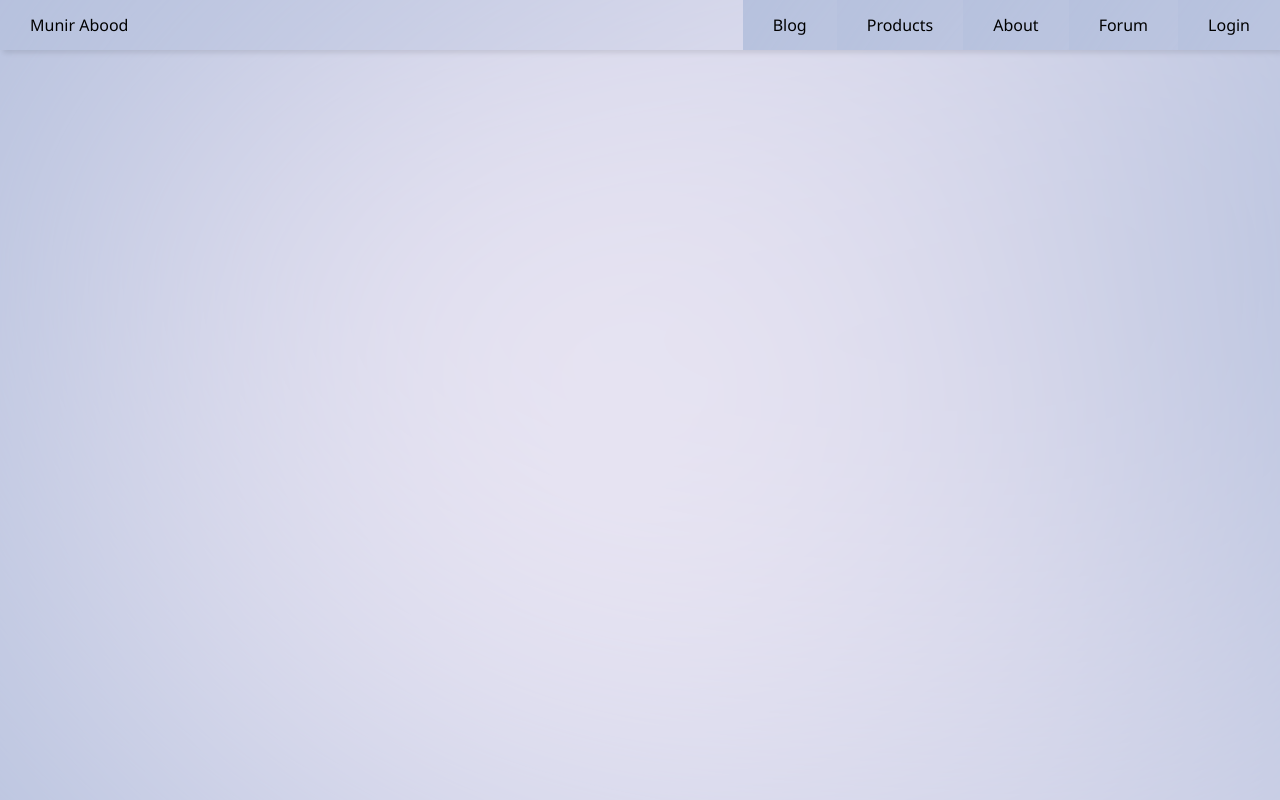
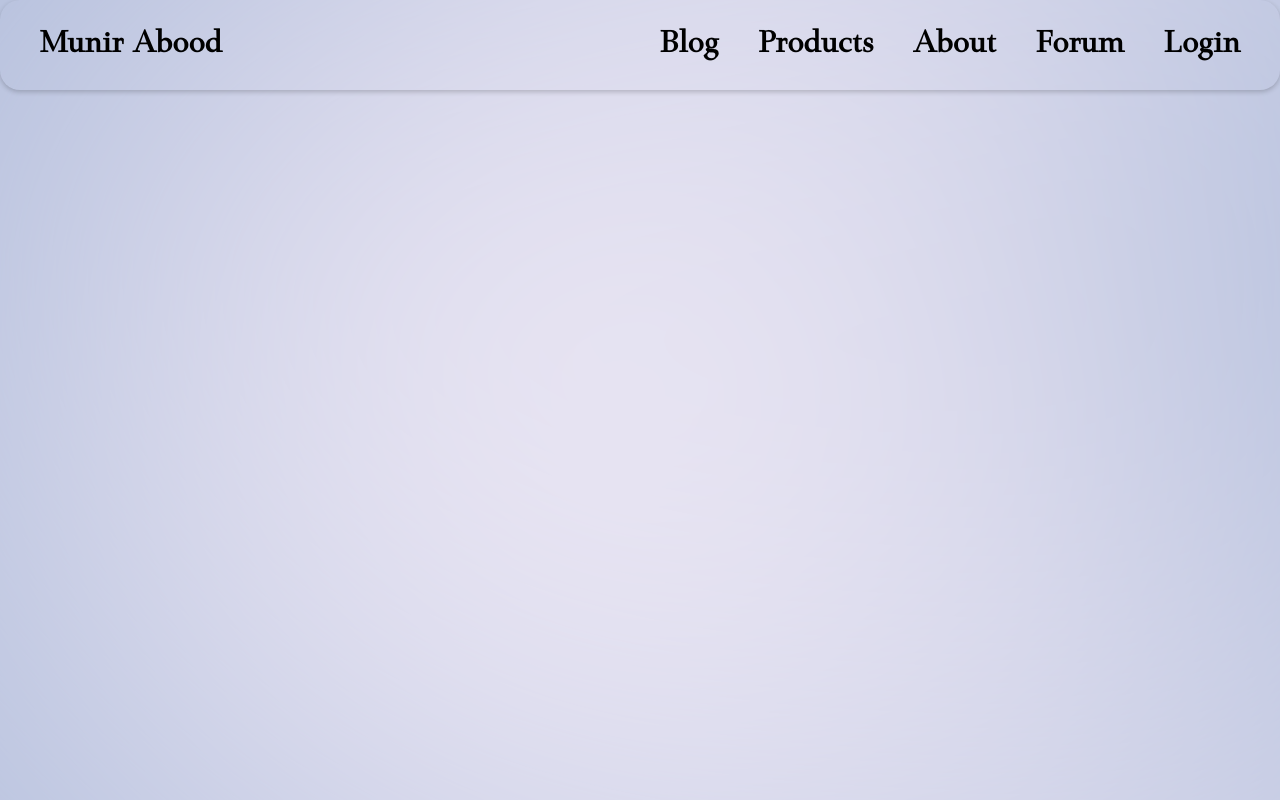
Before and after one commit to munirdeveloper/portfolioV2, a plain HTML site: page index.html in a window 1280 px wide. Drawn offline with Linux system fonts and the light colour scheme.

Commit message:
improved navbar

```diff
--- a/index.html
+++ b/index.html
@@ -36,7 +36,7 @@
         </ul>
     </nav>
 
-    <script>
+    <!-- <script>
         function showSidebar() {
             const sidebar = document.querySelector('.sidebar')
             sidebar.style.display = 'flex'
@@ -45,7 +45,20 @@
             const sidebar = document.querySelector('.sidebar')
             sidebar.style.display = 'none'
         }
+    </script> -->
+    <script>
+        function showSidebar() {
+            const sidebar = document.querySelector('.sidebar');
+            sidebar.style.display = 'flex';
+            sidebar.style.height = '100vh';  // Ensure full height
+        }
+
+        function hideSidebar() {
+            const sidebar = document.querySelector('.sidebar');
+            sidebar.style.display = 'none';
+        }
     </script>
+
 
 </body>
 
--- a/style.css
+++ b/style.css
@@ -1,7 +1,11 @@
 * {
-  background-image: url("background.svg");
   margin: 0;
   padding: 0;
+}
+
+@font-face {
+  font-family: "medio";
+  src: url("fonts/medio.otf") format("opentype");
 }
 
 body {
@@ -9,11 +13,13 @@ body {
   background-size: cover;
   background-repeat: no-repeat;
   background-position: center;
+  background-image: url("background.svg");
   font-family: "Segoe UI", Tahoma, Geneva, Verdana, sans-serif;
 }
 nav {
-  background-color: white;
-  box-shadow: 3px 3px 5px rgba(0, 0, 0, 0.1);
+  box-shadow: 0px 2px 5px rgba(0, 0, 0, 0.2);
+  border-radius: 20px;
+  padding: 10px 20px;
 }
 nav ul {
   width: 100%;
@@ -21,21 +27,33 @@ nav ul {
   display: flex;
   justify-content: flex-end;
   align-items: center;
+  background-color: inherit;
 }
 nav li {
-  height: 50px;
+  height: 70px;
+  background-color: inherit;
 }
 nav a {
   height: 100%;
-  padding: 0 30px;
+  padding: 0 20px;
   text-decoration: none;
   display: flex;
   align-items: center;
   color: black;
+  background-color: inherit;
+  border-radius: 10px;
+  font-size: 18px;
+  transition: background-color 0.2s, color 0.2s;
+  font-family: "medio";
+  font-size: 2rem;
+  font-weight: 800;
 }
 nav a:hover {
-  background-color: black;
+  /* background-color: black; */
+  color: rgb(10, 67, 153);
+  padding: 0 15px;
 }
+
 nav li:first-child {
   margin-right: auto;
 }
@@ -59,6 +77,8 @@ nav li:first-child {
 }
 .sidebar a {
   width: 100%;
+  font-size: 18px;
+  padding: 15px 20px;
 }
 .menu-button {
   display: none;
```
Also changed, not shown: fonts/medio.otf (added).
